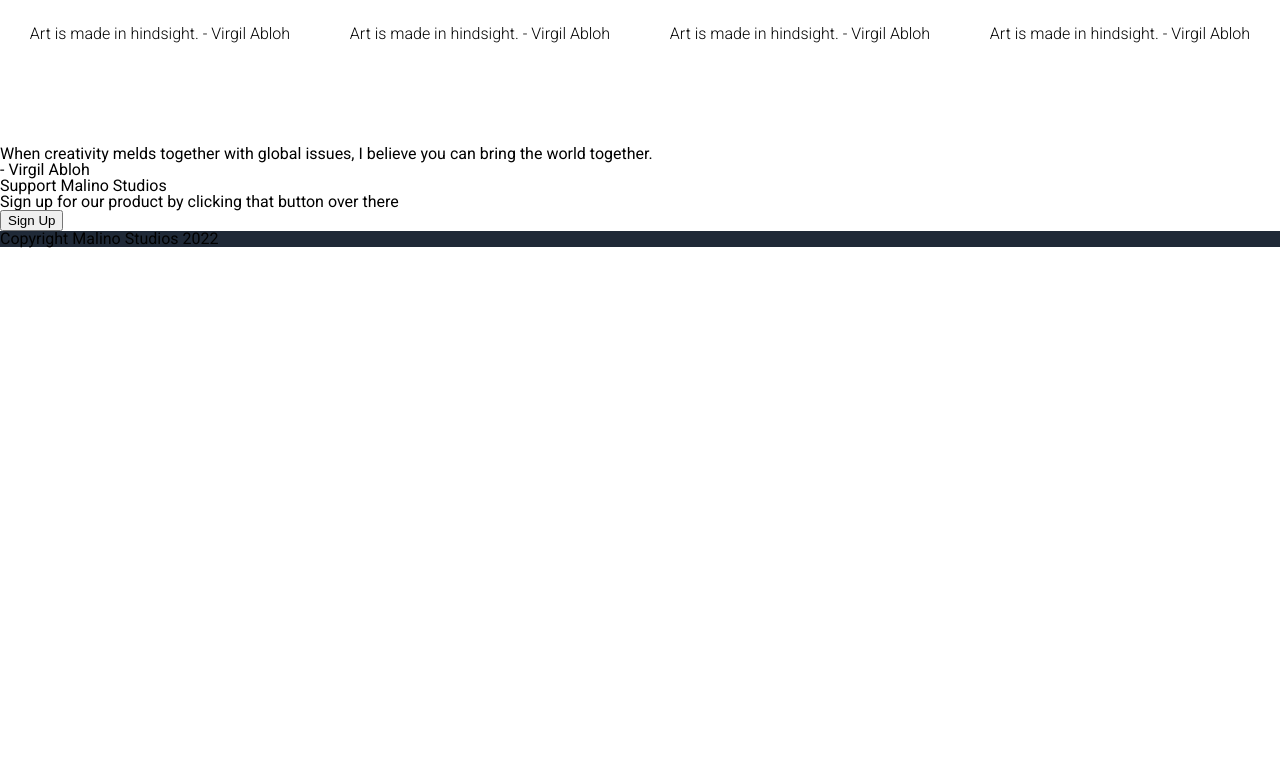
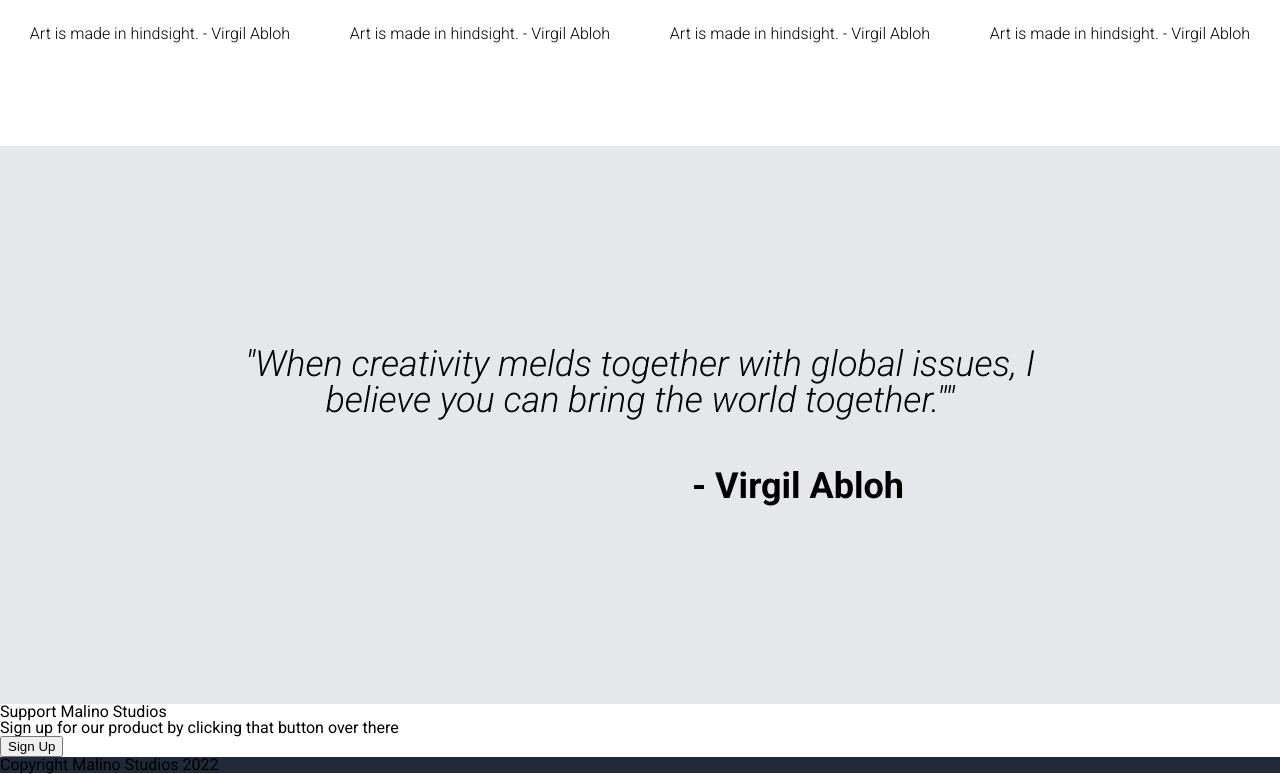
Before and after one commit to knjstr/landing-page, a plain HTML site: page index.html in a window 1280 px wide. Shown: the part 1106-1880 px from the top of the page. Before the commit the page ends 1354 px from the top, so only its background shows below. Drawn offline with Linux system fonts and the light colour scheme.

Commit message:
Quote Section
For the most part, an easy section to do. Tricky part was getting the right
child p to change the style for but I decided to opt into firstchild
and last child.

```diff
--- a/index.html
+++ b/index.html
@@ -70,8 +70,8 @@
     </div>
     <div class="middle-container">
       <p>
-        When creativity melds together with global issues, I believe you can
-        bring the world together.
+        "When creativity melds together with global issues, I believe you can
+        bring the world together.""
       </p>
       <p>- Virgil Abloh</p>
     </div>
--- a/styles.css
+++ b/styles.css
@@ -269,8 +269,6 @@
   margin-bottom: 100px;
 }
 
-/* CLASSES AND IDS */
-
 .plnt {
   height: 300px;
   width: auto;
@@ -278,3 +276,25 @@
   border-radius: 10px;
   margin-bottom: 25px;
 }
+
+/* ----- Quote Section ----- */
+
+.middle-container {
+  background-color: #e5e7eb;
+  padding: 200px;
+}
+
+.middle-container > p:first-child {
+  font-size: 36px;
+  font-style: italic;
+  font-weight: 300;
+  text-align: center;
+}
+
+.middle-container > p:last-child {
+  font-size: 36px;
+  font-weight: bold;
+  text-align: right;
+  width: 80%;
+  margin-top: 50px;
+}
```
